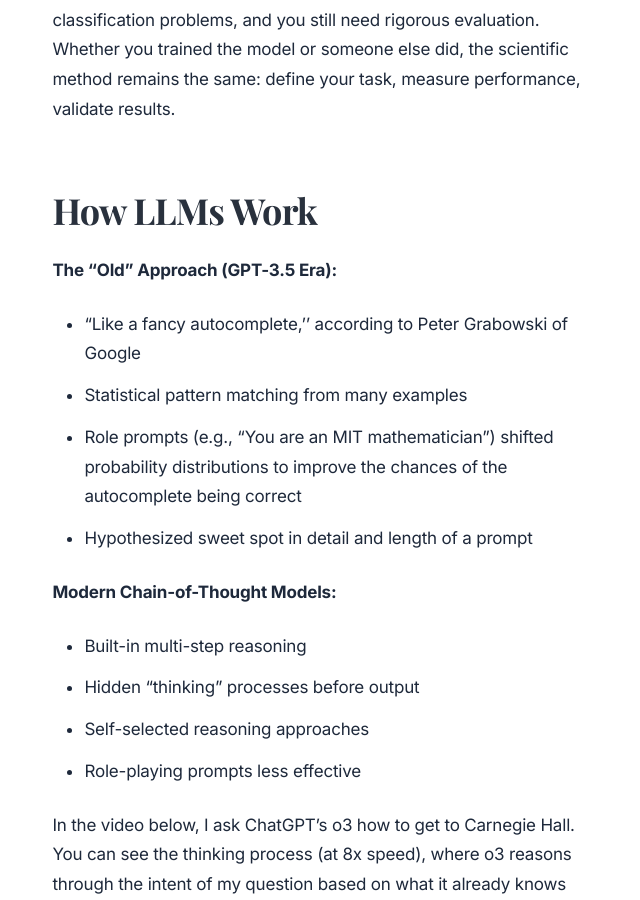
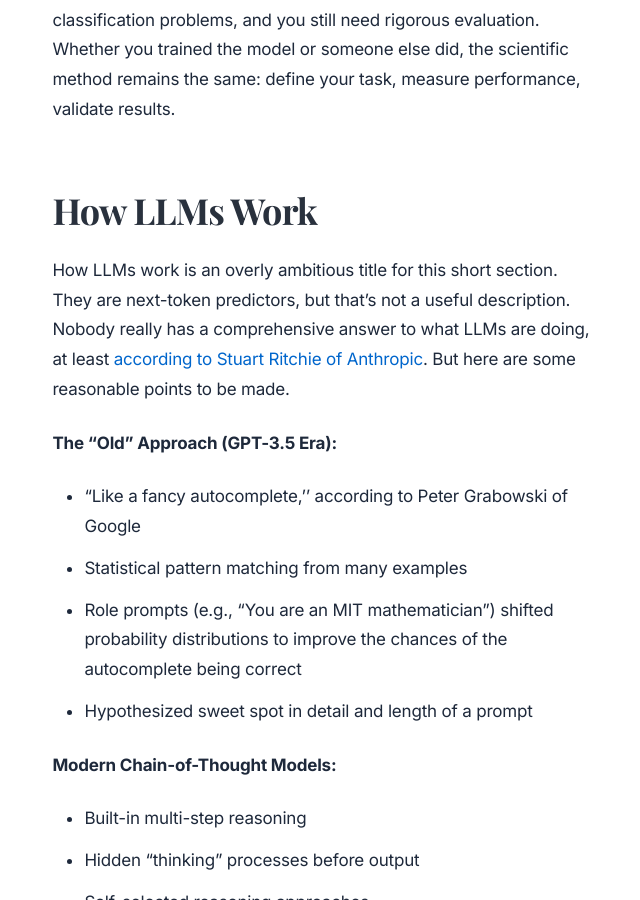
Before and after one commit to alexanderthclark/pols4728, a Jupyter Book: the page built from book/chapters/evals_and_prompting.md, in a window 1280 px wide and 900 px high, scrolled down 2438 px. Shown: the whole window, without its empty margins (292-932 px from the left). Built offline with Jupyter Book 1.0.4 settings and Sphinx 7.4.7 and the Sphinx Book theme 1.1.4, drawn with Linux system fonts in a browser that asks for light colours; cross-references to code outside the pages are shown as plain code.

Commit message:
Update evals_and_prompting.md

```diff
--- a/book/chapters/evals_and_prompting.md
+++ b/book/chapters/evals_and_prompting.md
@@ -42,6 +42,8 @@
 
 
 ## How LLMs Work
+
+How LLMs work is an overly ambitious title for this short section. They are next-token predictors, but that's not a useful description. Nobody really has a comprehensive answer to what LLMs are doing, at least [according to Stuart Ritchie of Anthropic](https://youtu.be/fGKNUvivvnc?si=6vHzbT3D7zb-maPl&t=13). But here are some reasonable points to be made.
 
 **The "Old" Approach (GPT-3.5 Era):**
 - "Like a fancy autocomplete,'' according to Peter Grabowski of Google
```
